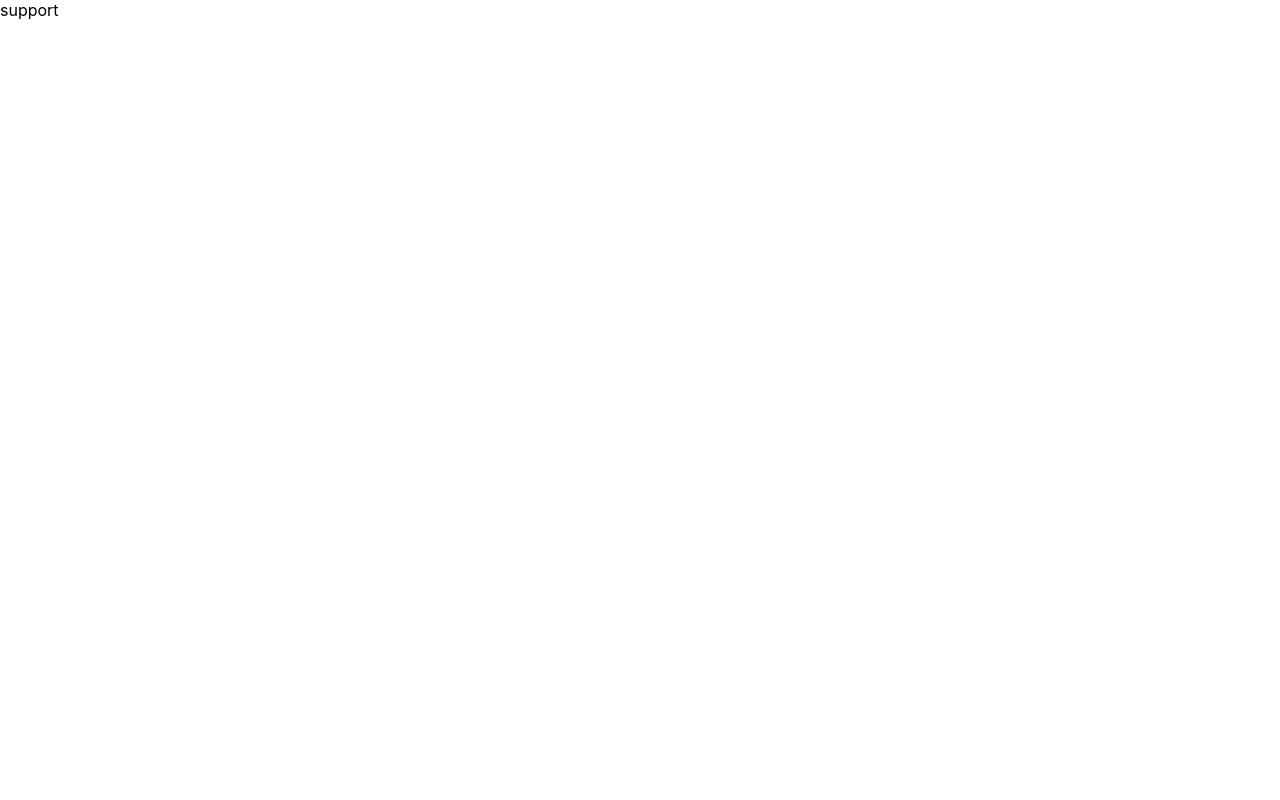
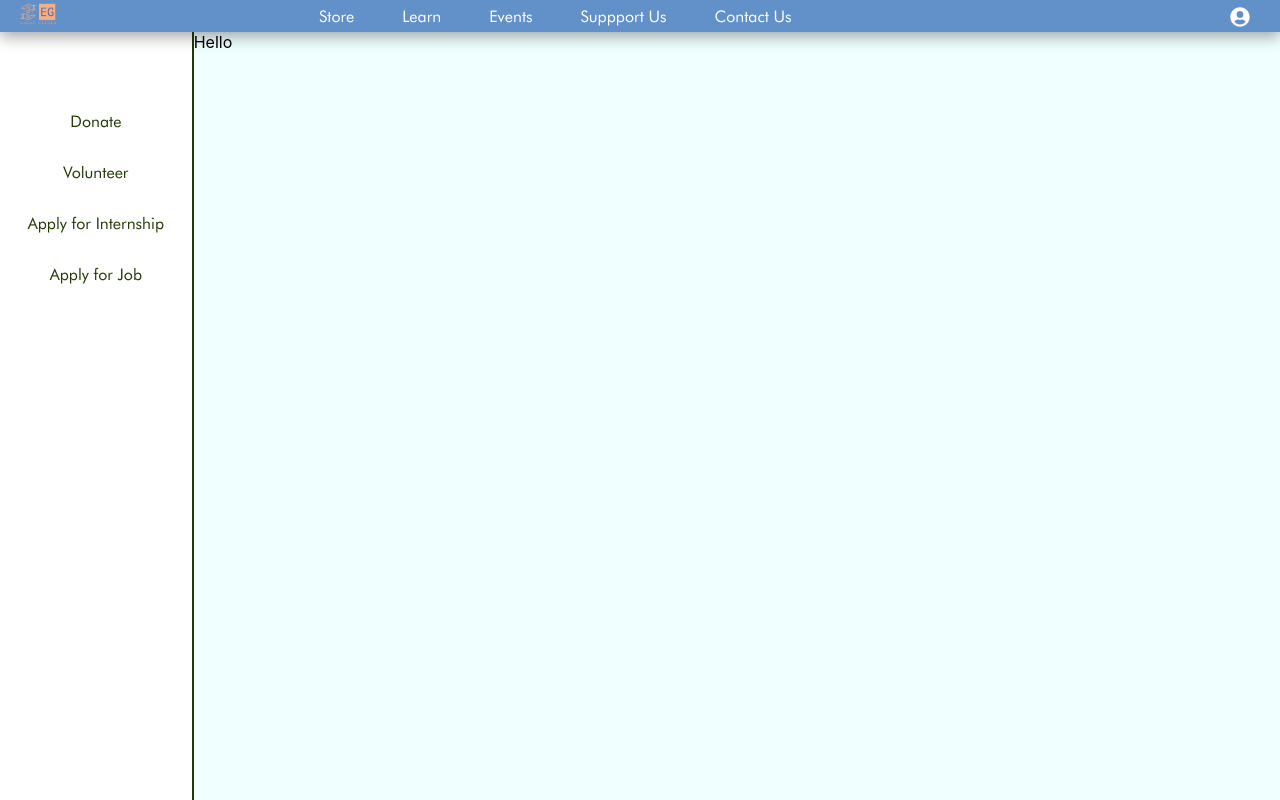
Before and after one commit to MichaelLin12/Eden-s-Garden, a React (Create React App) app in the folder client/: page /support in a window 1280 px wide. Shown: the top 800 px of the page. Built offline with nearby package versions, Linux system fonts and the light colour scheme.

Commit message:
work on support page

```diff
--- a/client/src/components/navbar/navbar.css
+++ b/client/src/components/navbar/navbar.css
@@ -17,7 +17,7 @@
     height: 2rem;
     width: 100vw;
     position:fixed;
-    z-index: 1000000;
+    z-index: 1000000000;
     box-shadow: rgba(0, 0, 0, 0.35) 0px 5px 15px;
 }
 
--- /dev/null
+++ b/client/src/components/sidebar/sidebar.css
@@ -0,0 +1,30 @@
+@font-face {
+    font-family: futura-links;
+    src: url('../../fonts/futura/Futura\ Book\ font.ttf');
+}
+
+.items{
+    background-color: transparent;
+    margin-top: 4rem;
+    height: fit-content;
+    width: 100%;
+    background-color: transparent;
+    display: flex;
+    flex-direction: column;
+    justify-content: space-between;
+    color: #223b05;
+}
+
+.items button{
+    border:none;
+    background-color: transparent;
+    border:none;
+    padding: 1rem 0rem 1rem 0rem;
+    color: #223b05;
+    font-family: futura-links;
+    font-size: 16px;
+}
+
+.items button:hover{
+    background-color: #6290c8;
+}
--- /dev/null
+++ b/client/src/components/sidebar/sidebar.tsx
@@ -0,0 +1,13 @@
+import React from 'react'
+import './sidebar.css'
+
+export default function Sidebar(props:{handleClick:Function}) {
+  return (
+    <div className='items'>
+        <button value={'Donate'} onClick={(e)=>{props.handleClick(e)}}>Donate</button>
+        <button value={'Volunteer'} onClick={(e)=>{props.handleClick(e)}}>Volunteer</button>
+        <button value={'Internship'} onClick={(e)=>{props.handleClick(e)}}>Apply for Internship</button>
+        <button value={'Job'} onClick={(e)=>{props.handleClick(e)}}>Apply for Job</button>
+    </div>
+  )
+}
--- a/client/src/components/support/support.css
+++ b/client/src/components/support/support.css
@@ -0,0 +1,22 @@
+.nav{
+    position: fixed;
+}
+
+.support{
+    padding-top: 2rem;
+    width: 100vw;
+    height: calc(100vh - 2rem);
+    display: flex;
+    flex-direction: row;
+}
+
+.sidebar{
+    height: 100%;
+    width: 15vw;
+    border-right: 2px solid #223b05;
+}
+
+.page{
+    background-color: azure;
+    width: calc(100vw - 15vw);
+}
--- a/client/src/components/support/support.tsx
+++ b/client/src/components/support/support.tsx
@@ -1,8 +1,27 @@
-import React from 'react'
+import React, {useState} from 'react'
 import './support.css'
+import Navbar from '../navbar/navbar'
+import Footer from '../footer/Footer'
+import Sidebar from '../sidebar/sidebar'
 
 export default function Support() {
+  const [page, setPage] = useState('Donate');
   return (
-    <div>support</div>
+    <div>
+      <div className='nav'>
+        <Navbar/>
+      </div>
+      <div className='support'>
+        <div className='sidebar'>
+          <Sidebar handleClick={(e:any)=>{console.log(e.target.value)}}/>
+        </div>
+        <div className='page'>
+          Hello
+        </div>
+      </div>
+      <div>
+        <Footer/>
+      </div>
+    </div>
   )
 }
```
